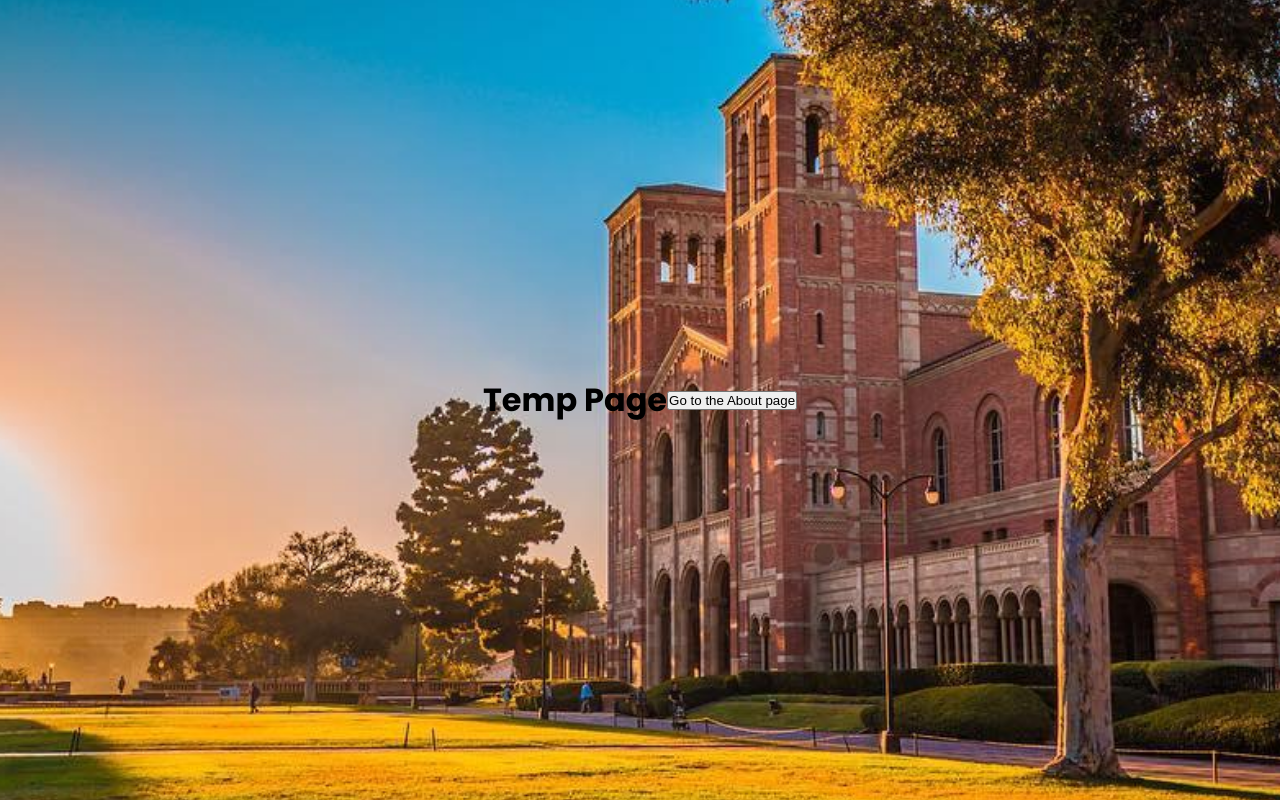
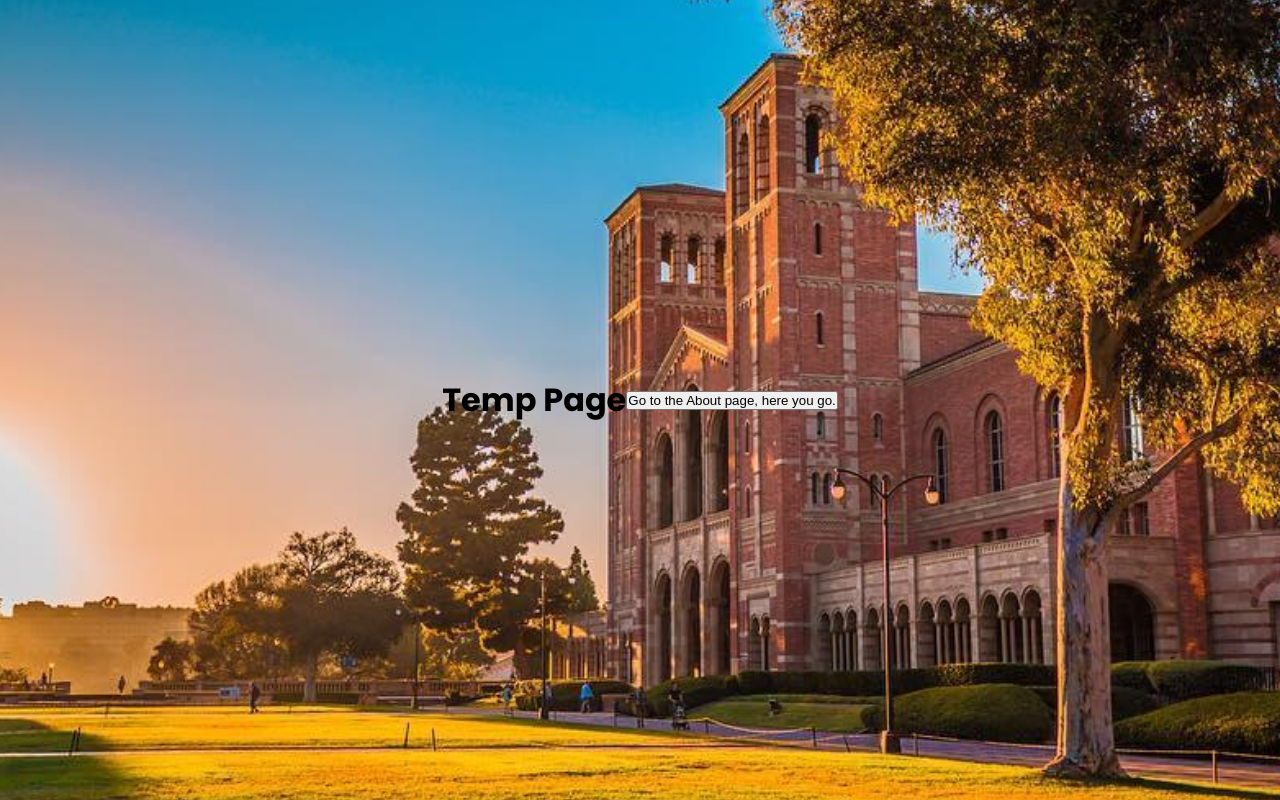
Before and after one commit to Dice-k5599/CS35L_Final_Project, a React (Create React App) app in the folder react_dars_website/: page /temp in a window 1280 px wide. Shown: the top 800 px of the page. Built offline with nearby package versions, Linux system fonts and the light colour scheme; a web font is replaced by a local one.

Commit message:
offical Login Page Ready

```diff
--- a/react_dars_website/src/Components/Pages/Temp.js
+++ b/react_dars_website/src/Components/Pages/Temp.js
@@ -11,7 +11,7 @@ function Temp(){
                 onClick={() => {
                     navigate("/about");
                 }}>
-                Go to the About page
+                Go to the About page, here you go.
             </button>
         </div>
     );
```
